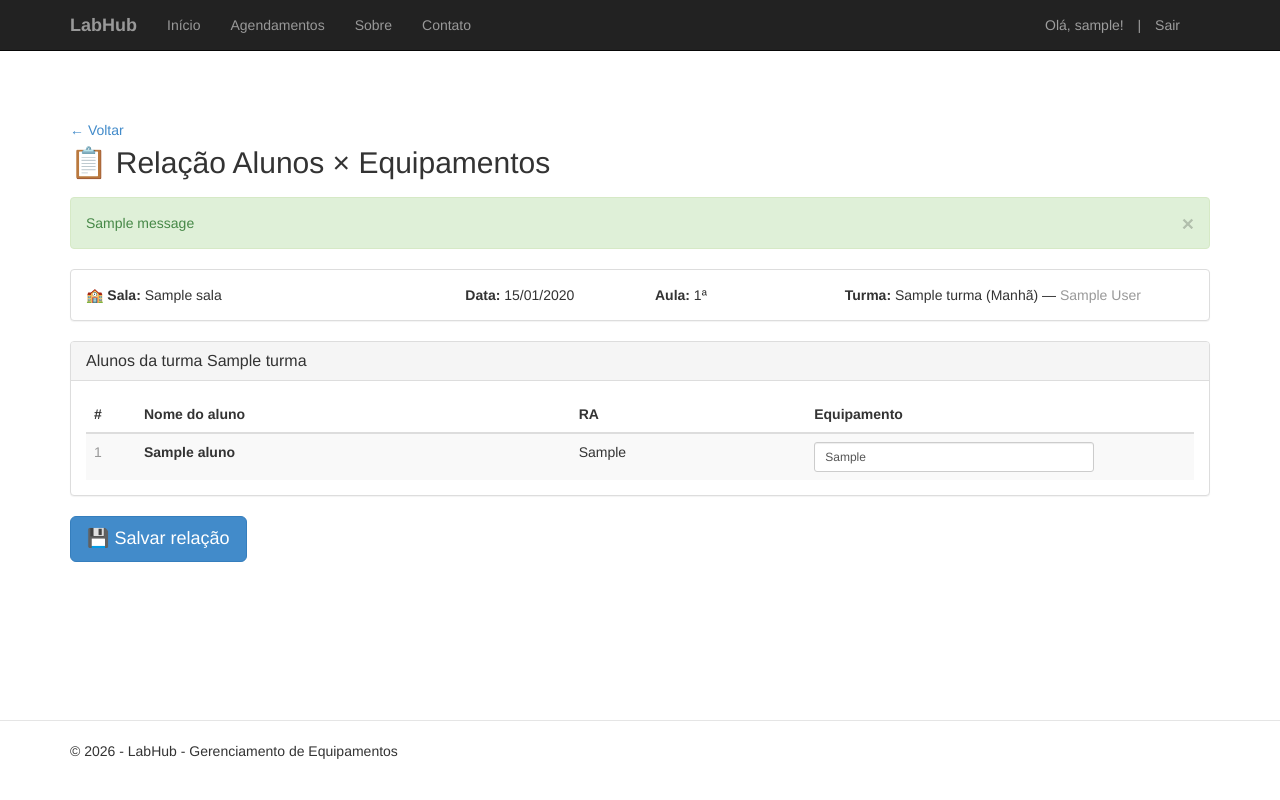
After one commit to RafaelMiillerSilva/LabHub, a Django app: page /reserva/1/relacao/ in a window 1280 px wide. The commit adds this page. Run offline with Django 3.2, Linux system fonts and the light colour scheme; a user stored in the database is signed in; tables that the repository leaves empty hold one stand-in row (values such as "Sample post"); one stand-in notice (Sample message) is shown; some libraries are stand-ins or nearby versions.

Commit message:
feat: adicao relacao aluno e equipamento

```diff
--- a/LabHub/urls.py
+++ b/LabHub/urls.py
@@ -21,6 +21,8 @@ urlpatterns = [
          views.agendamento_detalhe, name='agendamento_detalhe'),
     path('reserva/cancelar/<int:agendamento_id>/',
          views.cancelar_reserva, name='cancelar_reserva'),
+    path('reserva/<int:agendamento_id>/relacao/',
+         views.relacao_agendamento, name='relacao_agendamento'),
 
     # Cadastro de salas (somente admin)
     path('salas/',                        views.salas,          name='salas'),
--- a/app/models.py
+++ b/app/models.py
@@ -194,6 +194,31 @@ class ItemDispositivo(models.Model):
         return f"{self.equipamento.nome} x{self.quantidade}"
 
 
+# ---------------------------------------------------------------------------
+# Relação aluno x equipamento dentro de um agendamento.
+# O professor registra qual equipamento (ex.: "C13") ficou com cada aluno.
+# ---------------------------------------------------------------------------
+class RelacaoAlunoEquipamento(models.Model):
+    agendamento = models.ForeignKey(
+        Agendamento, on_delete=models.CASCADE, related_name='relacoes'
+    )
+    aluno = models.ForeignKey(
+        Aluno, on_delete=models.CASCADE, related_name='relacoes'
+    )
+    equipamento = models.CharField(
+        max_length=100, blank=True,
+        help_text='Identificação do equipamento com o aluno (ex.: C13)'
+    )
+
+    class Meta:
+        unique_together = ('agendamento', 'aluno')
+        verbose_name = 'Relação aluno/equipamento'
+        verbose_name_plural = 'Relações aluno/equipamento'
+
+    def __str__(self):
+        return f"{self.aluno.nome} -> {self.equipamento or '—'}"
+
+
 # Sinais para criar o perfil automaticamente quando um usuário for criado
 @receiver(post_save, sender=User)
 def create_user_profile(sender, instance, created, **kwargs):
--- a/app/templates/app/agendamento_detalhe.html
+++ b/app/templates/app/agendamento_detalhe.html
@@ -238,6 +238,7 @@
                                 <span class="badge-status bg-vermelho">Ocupada</span>
                                 <span class="nome-sala">{{ s.sala.nome }}</span><br>
                                 <span class="info-sala">{{ s.turma }} — {{ s.professor }}</span>
+                                <a href="{% url 'relacao_agendamento' s.ag_id %}" class="btn btn-xs btn-default" style="margin-top:6px;">📋 Relação</a>
                             </div>
                             {% else %}
                             <label class="aula-item aula-verde">
@@ -355,6 +356,7 @@
                                     <span class="label label-primary">{{ item.equipamento.nome }} × {{ item.quantidade }}</span>
                                     {% endfor %}
                                 </div>
+                                <a href="{% url 'relacao_agendamento' ag.id %}" class="btn btn-xs btn-default" style="margin-top:6px;">📋 Relação</a>
                             </div>
                             {% endfor %}
                             {% endif %}
--- a/app/templates/app/agendamentos.html
+++ b/app/templates/app/agendamentos.html
@@ -202,6 +202,7 @@
                         <th class="text-center">Aula</th>
                         <th>Reserva</th>
                         <th>Turma</th>
+                        <th class="text-center">Relação</th>
                         <th class="text-center">Cancelar</th>
                     </tr>
                 </thead>
@@ -219,6 +220,9 @@
                         </td>
                         <td>{{ ag.turma.nome }}</td>
                         <td class="text-center">
+                            <a href="{% url 'relacao_agendamento' ag.id %}" class="btn btn-xs btn-info">📋 Abrir</a>
+                        </td>
+                        <td class="text-center">
                             <form action="{% url 'cancelar_reserva' ag.id %}" method="post" style="display:inline;">
                                 {% csrf_token %}
                                 <button type="submit" class="btn btn-xs btn-danger"
@@ -230,7 +234,7 @@
                     </tr>
                     {% empty %}
                     <tr>
-                        <td colspan="5" class="text-center text-muted" style="padding: 24px;">
+                        <td colspan="6" class="text-center text-muted" style="padding: 24px;">
                             <em>Você não tem reservas futuras. Clique em um dia para agendar.</em>
                         </td>
                     </tr>
--- /dev/null
+++ b/app/templates/app/relacao_agendamento.html
@@ -0,0 +1,102 @@
+{% extends "app/layout.html" %}
+{% block content %}
+
+<div style="margin-bottom: 18px;">
+    <a href="javascript:history.back()" style="font-size: 14px;">&larr; Voltar</a>
+    <h2 style="margin-top:6px;">📋 Relação Alunos × Equipamentos</h2>
+</div>
+
+{% if messages %}
+<div style="margin-bottom: 15px;">
+    {% for message in messages %}
+    <div class="alert alert-{% if message.tags == 'warning' %}warning{% elif message.tags == 'error' %}danger{% else %}success{% endif %} alert-dismissible" role="alert">
+        <button type="button" class="close" data-dismiss="alert" aria-label="Fechar">
+            <span aria-hidden="true">&times;</span>
+        </button>
+        {{ message }}
+    </div>
+    {% endfor %}
+</div>
+{% endif %}
+
+<!-- Cabeçalho do agendamento -->
+<div class="panel panel-default">
+    <div class="panel-body">
+        <div class="row">
+            <div class="col-sm-4">
+                {% if ag.tipo == 'SALA' %}
+                <strong>🏫 Sala:</strong> {{ ag.sala.nome }}
+                {% else %}
+                <strong>💻 Equipamentos:</strong>
+                {% for item in ag.itens.all %}{{ item.equipamento.nome }} ×{{ item.quantidade }}{% if not forloop.last %}, {% endif %}{% endfor %}
+                {% endif %}
+            </div>
+            <div class="col-sm-2"><strong>Data:</strong> {{ ag.data|date:"d/m/Y" }}</div>
+            <div class="col-sm-2"><strong>Aula:</strong> {{ ag.aula }}ª</div>
+            <div class="col-sm-4">
+                <strong>Turma:</strong> {{ ag.turma.nome }} ({{ ag.turma.get_turno_display }})
+                — <span class="text-muted">{{ ag.professor.get_full_name|default:ag.professor.username }}</span>
+            </div>
+        </div>
+    </div>
+</div>
+
+{% if not pode_editar %}
+<div class="alert alert-info">
+    Você está visualizando esta relação. Apenas o professor responsável ou um administrador pode editá-la.
+</div>
+{% endif %}
+
+<form method="post">
+    {% csrf_token %}
+    <div class="panel panel-default">
+        <div class="panel-heading">
+            <h3 class="panel-title">Alunos da turma {{ ag.turma.nome }}</h3>
+        </div>
+        <div class="panel-body">
+            <div class="table-responsive">
+                <table class="table table-striped table-hover" style="margin-bottom:0;">
+                    <thead>
+                        <tr>
+                            <th style="width:50px;">#</th>
+                            <th>Nome do aluno</th>
+                            <th>RA</th>
+                            <th style="width:35%;">Equipamento</th>
+                        </tr>
+                    </thead>
+                    <tbody>
+                        {% for linha in linhas %}
+                        <tr>
+                            <td class="text-muted">{{ forloop.counter }}</td>
+                            <td><strong>{{ linha.aluno.nome }}</strong></td>
+                            <td>{{ linha.aluno.ra }}</td>
+                            <td>
+                                {% if pode_editar %}
+                                <input type="text" class="form-control input-sm"
+                                       name="equip_{{ linha.aluno.id }}"
+                                       value="{{ linha.equipamento }}"
+                                       placeholder="Ex: C13">
+                                {% else %}
+                                {{ linha.equipamento|default:"—" }}
+                                {% endif %}
+                            </td>
+                        </tr>
+                        {% empty %}
+                        <tr>
+                            <td colspan="4" class="text-center text-muted" style="padding: 30px;">
+                                <em>Esta turma ainda não tem alunos cadastrados.</em>
+                            </td>
+                        </tr>
+                        {% endfor %}
+                    </tbody>
+                </table>
+            </div>
+        </div>
+    </div>
+
+    {% if pode_editar and linhas %}
+    <button type="submit" class="btn btn-primary btn-lg">💾 Salvar relação</button>
+    {% endif %}
+</form>
+
+{% endblock %}
--- a/app/views.py
+++ b/app/views.py
@@ -16,7 +16,7 @@ from .forms import (
 )
 from .models import (
     Perfil, HistoricoAcao, Sala, Equipamento, Turma, Aluno,
-    Agendamento, ItemDispositivo,
+    Agendamento, ItemDispositivo, RelacaoAlunoEquipamento,
 )
 
 
@@ -480,6 +480,7 @@ def agendamento_detalhe(request, ano, mes, dia):
                 linha_salas.append({
                     'sala': sala, 'ocupado': True,
                     'turma': reserva.turma.nome, 'professor': prof,
+                    'ag_id': reserva.id,
                 })
             else:
                 linha_salas.append({'sala': sala, 'ocupado': False})
@@ -914,6 +915,52 @@ def cancelar_reserva(request, agendamento_id):
     return redirect('agendamentos')
 
 
+# ---------------------------------------------------------------------------
+# RELAÇÃO ALUNO x EQUIPAMENTO de um agendamento
+# ---------------------------------------------------------------------------
+@login_required
+def relacao_agendamento(request, agendamento_id):
+    if not (hasattr(request.user, 'perfil') and request.user.perfil.aprovado):
+        return redirect('home')
+
+    ag = get_object_or_404(
+        Agendamento.objects
+        .select_related('sala', 'turma', 'professor')
+        .prefetch_related('itens__equipamento'),
+        id=agendamento_id
+    )
+
+    is_admin = request.user.perfil.tipo == 'ADMINISTRADOR'
+    pode_editar = is_admin or ag.professor_id == request.user.id
+
+    alunos = list(ag.turma.alunos.all())
+
+    if request.method == 'POST':
+        if not pode_editar:
+            messages.error(request, 'Você não pode editar a relação desta reserva.')
+            return redirect('relacao_agendamento', agendamento_id=ag.id)
+
+        for aluno in alunos:
+            valor = request.POST.get(f'equip_{aluno.id}', '').strip()
+            RelacaoAlunoEquipamento.objects.update_or_create(
+                agendamento=ag, aluno=aluno,
+                defaults={'equipamento': valor},
+            )
+        messages.success(request, 'Relação de alunos e equipamentos salva com sucesso!')
+        return redirect('relacao_agendamento', agendamento_id=ag.id)
+
+    # Mapa aluno_id -> equipamento já salvo
+    salvos = {r.aluno_id: r.equipamento for r in ag.relacoes.all()}
+    linhas = [{'aluno': a, 'equipamento': salvos.get(a.id, '')} for a in alunos]
+
+    return render(request, 'app/relacao_agendamento.html', {
+        'title': 'Relação Alunos x Equipamentos',
+        'ag': ag,
+        'linhas': linhas,
+        'pode_editar': pode_editar,
+    })
+
+
 def about(request):
     return render(request, 'app/about.html', {'title': 'Sobre o LabHub'})
 
```
Also changed, not shown: app/admin.py (+10 -1 lines), app/templates/app/index.html (+6 -4 lines), app/migrations/0007_relacaoalunoequipamento.py (added), 1 other file.
